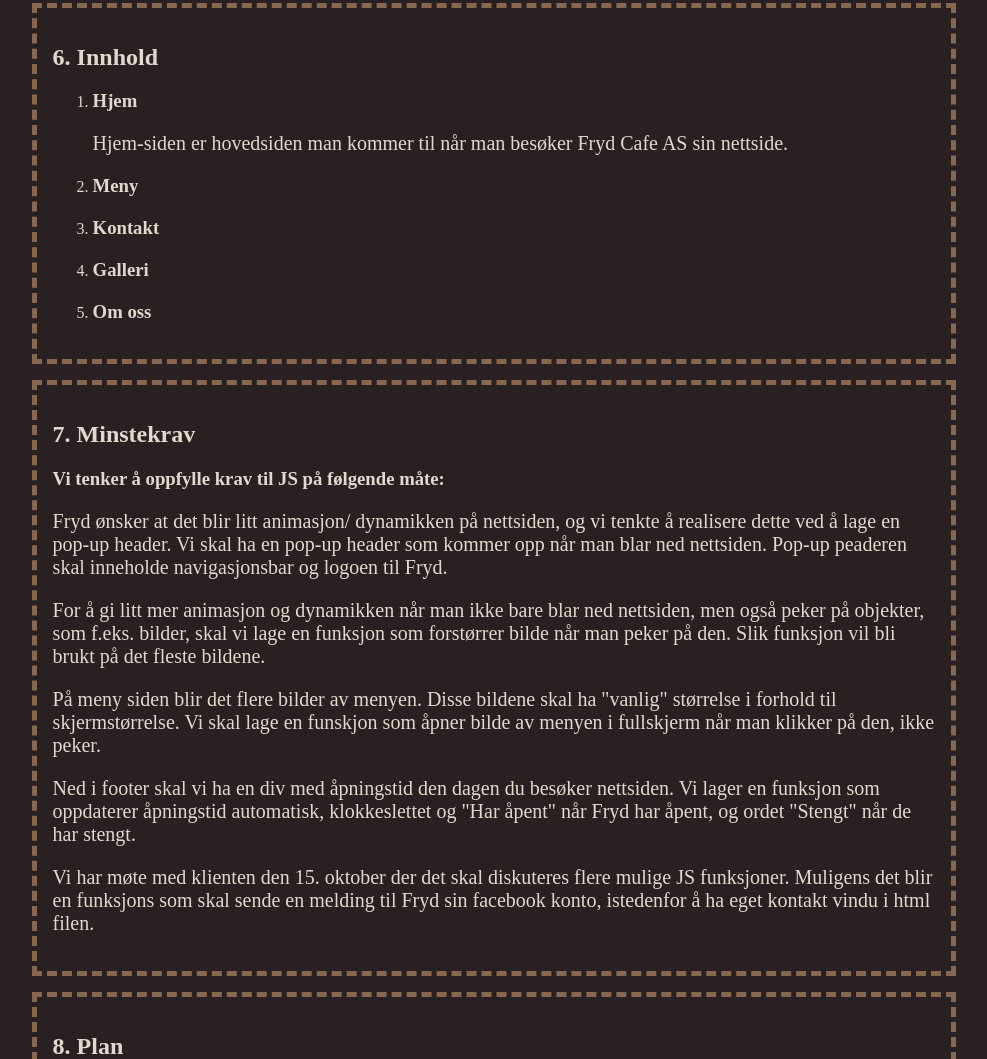
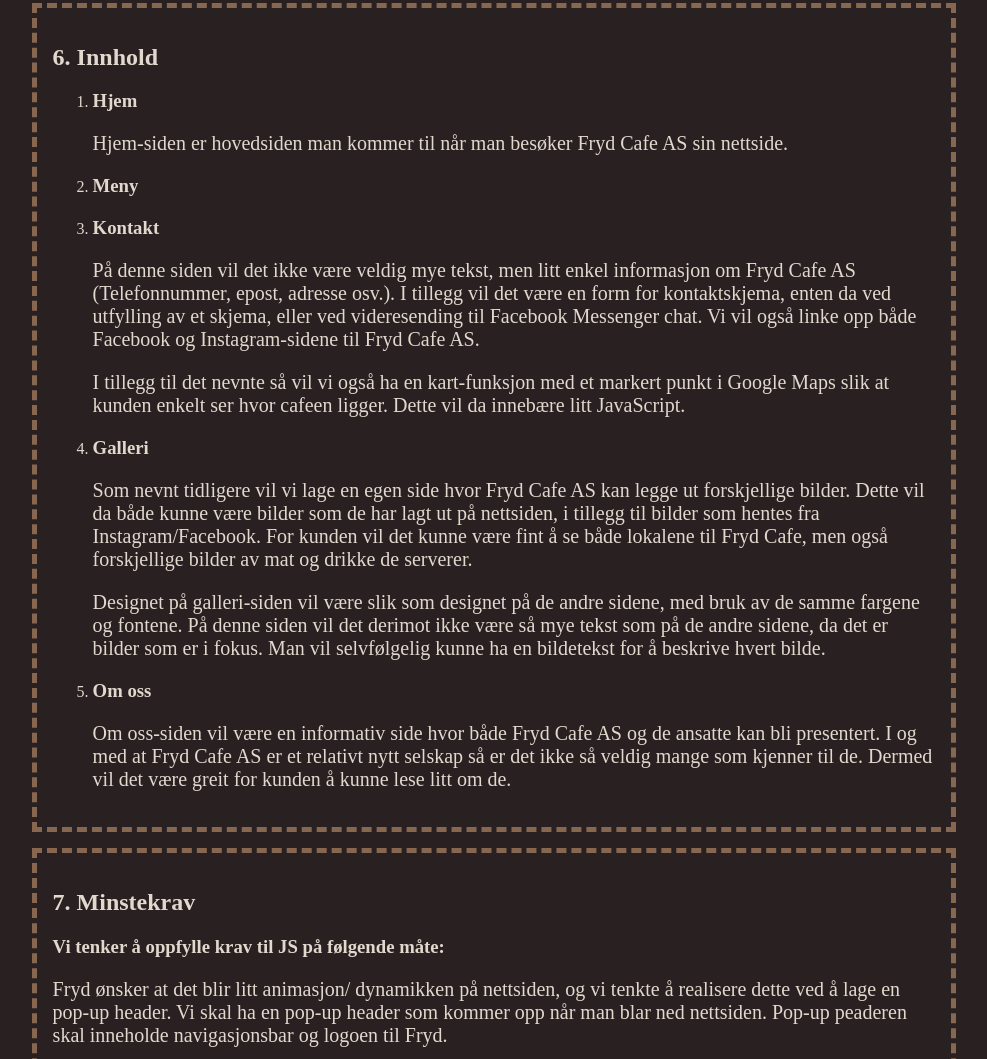
Before and after one commit to kirtruhacev/it2805-project, a plain HTML site: page P2/P2_design_group_10.html in a window 1280 px wide. Shown: the part 3545-4604 px from the top of the page, without its empty margins (146-1133 px from the left). Drawn offline with Linux system fonts and the light colour scheme.

Commit message:
Skrevet en del på 6. innhold

```diff
--- a/P2/P2_design_group_10.html
+++ b/P2/P2_design_group_10.html
@@ -4,6 +4,7 @@
     <meta charset="UTF-8">
     <meta http-equiv="X-UA-Compatible" content="IE=edge">
     <meta name="viewport" content="width=device-width, initial-scale=1.0">
+    <link rel='icon' href="./image/icon.png">
     <link rel="stylesheet" href="./css/stylesheet.css">
     <title>P2 Design Gruppe 10</title>
 </head>
@@ -109,15 +110,17 @@
             </li>
             <li>
                 <h3>Kontakt</h3>
-                <p></p>
+                <p>På denne siden vil det ikke være veldig mye tekst, men litt enkel informasjon om Fryd Cafe AS (Telefonnummer, epost, adresse osv.). I tillegg vil det være en form for kontaktskjema, enten da ved utfylling av et skjema, eller ved videresending til Facebook Messenger chat. Vi vil også linke opp både Facebook og Instagram-sidene til Fryd Cafe AS.</p>
+                <p>I tillegg til det nevnte så vil vi også ha en kart-funksjon med et markert punkt i Google Maps slik at kunden enkelt ser hvor cafeen ligger. Dette vil da innebære litt JavaScript.</p>
             </li>
             <li>
                 <h3>Galleri</h3>
-                <p></p>
+                <p>Som nevnt tidligere vil vi lage en egen side hvor Fryd Cafe AS kan legge ut forskjellige bilder. Dette vil da både kunne være bilder som de har lagt ut på nettsiden, i tillegg til bilder som hentes fra Instagram/Facebook. For kunden vil det kunne være fint å se både lokalene til Fryd Cafe, men også forskjellige bilder av mat og drikke de serverer.</p>
+                <p>Designet på galleri-siden vil være slik som designet på de andre sidene, med bruk av de samme fargene og fontene. På denne siden vil det derimot ikke være så mye tekst som på de andre sidene, da det er bilder som er i fokus. Man vil selvfølgelig kunne ha en bildetekst for å beskrive hvert bilde.</p>
             </li>
             <li>
                 <h3>Om oss</h3>
-                <p></p>
+                <p>Om oss-siden vil være en informativ side hvor både Fryd Cafe AS og de ansatte kan bli presentert. I og med at Fryd Cafe AS er et relativt nytt selskap så er det ikke så veldig mange som kjenner til de. Dermed vil det være greit for kunden å kunne lese litt om de.</p>
             </li>
         </ol>
     </div>
```
Also changed, not shown: P2/image/icon.png (added).
